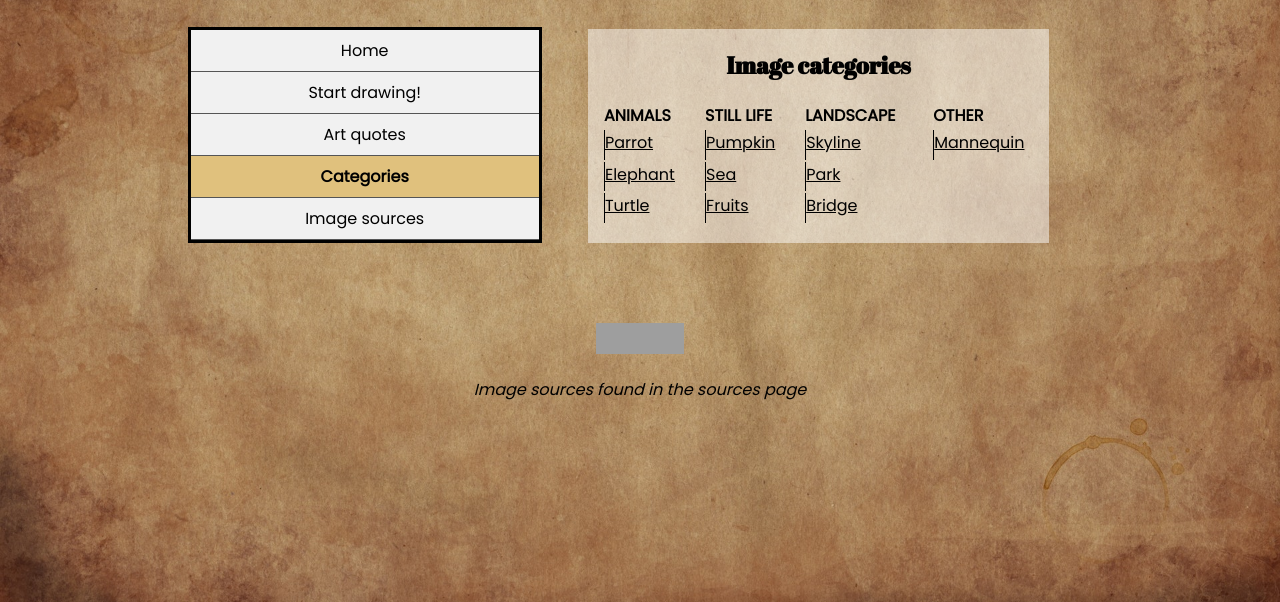
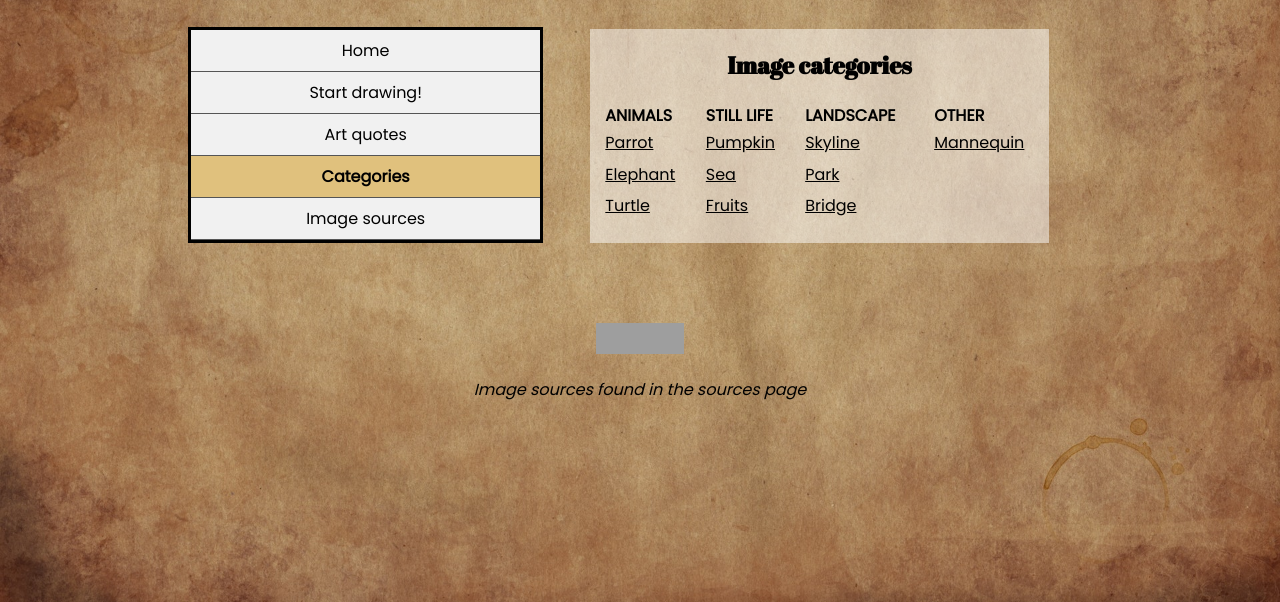
Before and after one commit to edoardovac/edoardovac.github.io, a plain HTML site: page digi-intro-project/image_list.html in a window 1280 px wide. Shown: the part 198-800 px from the top of the page. Drawn offline with Linux system fonts and the light colour scheme; grey boxes are pictures that could not be loaded.

Commit message:
Update image_list.css

```diff
--- a/digi-intro-project/image_list.css
+++ b/digi-intro-project/image_list.css
@@ -104,7 +104,6 @@ th {
 }
 
 td {
-  border-left: 1px solid black;
   cursor: pointer;
   padding-bottom: 1%;
   text-decoration: underline;
```
